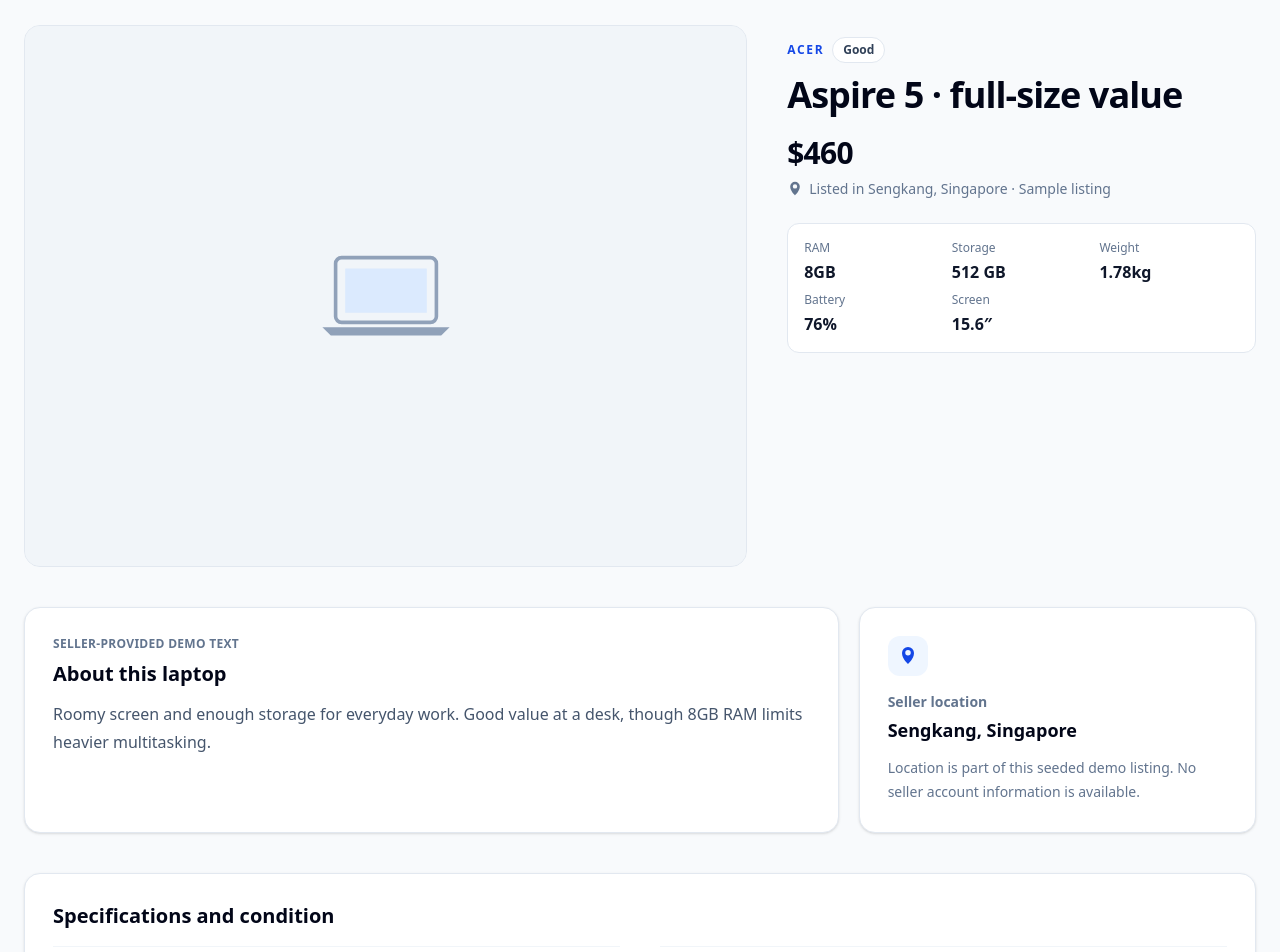
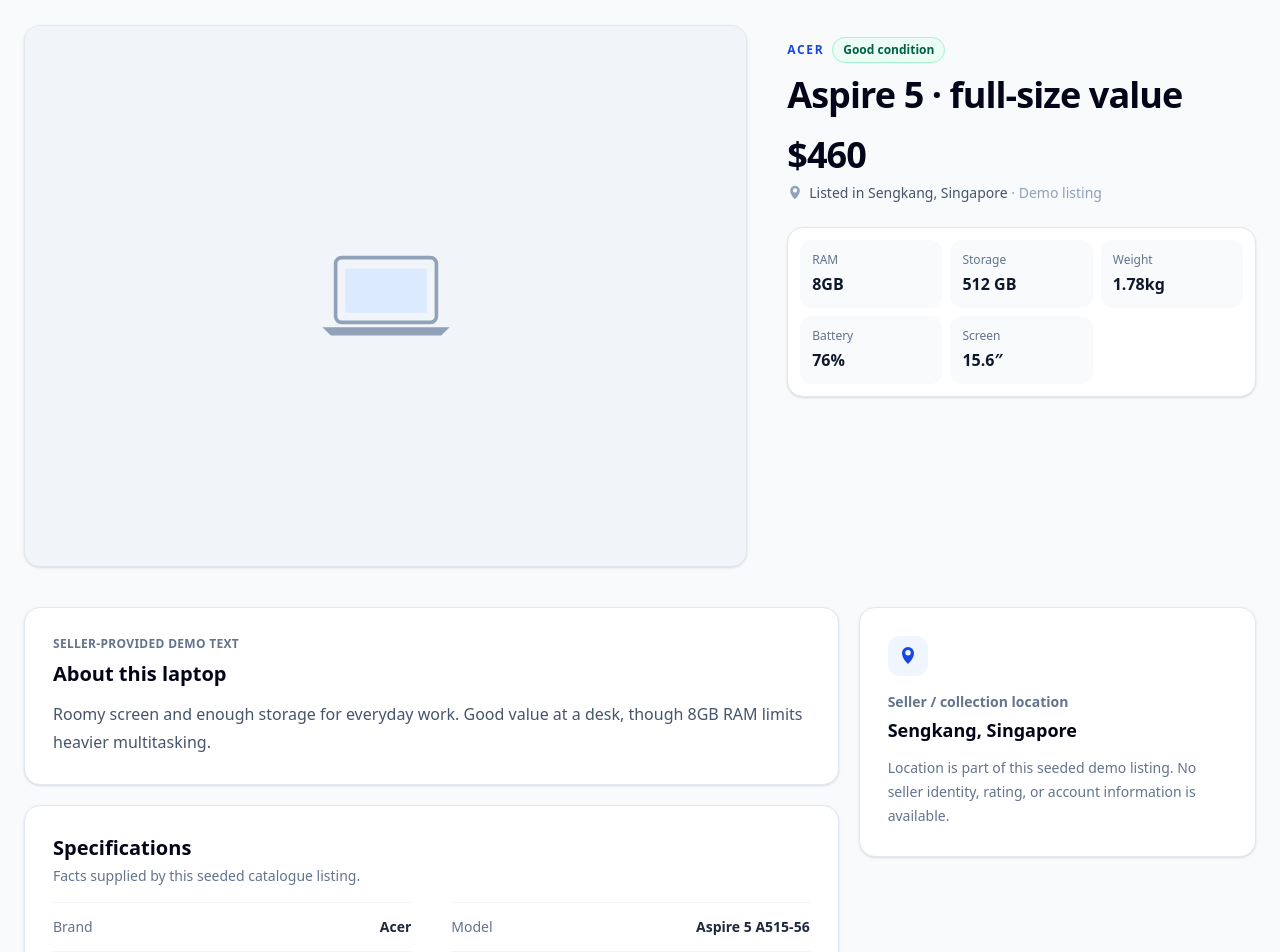
Before and after one commit to lowzhishengkitson/cognitiolabs-fde-marketplace, a Next.js app: page /listing/aspire-5-a515-56 in a window 1280 px wide. Shown: the part 140-1092 px from the top of the page. Built offline with nearby package versions, Linux system fonts and the light colour scheme.

Commit message:
Polish listing cards and image gallery experience

```diff
--- a/src/app/listing/[id]/page.tsx
+++ b/src/app/listing/[id]/page.tsx
@@ -3,7 +3,7 @@
 import { notFound } from "next/navigation";
 import { getListing, listings } from "@/data/listings";
 import { formatPrice, formatStorage } from "@/lib/listings/format";
-import { ListingImage } from "@/components/listing-image";
+import { ListingGallery } from "@/components/listing-gallery";
 
 type Props = { params: Promise<{ id: string }> };
 export function generateStaticParams() { return listings.map(({ id }) => ({ id })); }
@@ -16,7 +16,7 @@
   const item = getListing((await params).id);
   if (!item) notFound();
   const specs = [
-    ["CPU", item.cpu], ["GPU", item.gpu],
+    ["Brand", item.brand], ["Model", item.model], ["CPU", item.cpu], ["GPU", item.gpu],
     ["RAM", `${item.ramGB} GB`], ["Storage", formatStorage(item.storageGB)],
     ["Screen size", `${item.screenSizeInches} inches`], ["Weight", `${item.weightKg} kg`],
     ["Battery health", `${item.batteryHealth}%`], ["Condition", item.condition],
@@ -28,34 +28,39 @@
   ];
   return <main className="mx-auto max-w-7xl px-4 py-7 sm:px-6 sm:py-10">
     <Link href="/#catalogue" className="inline-flex min-h-10 items-center rounded-lg text-sm font-bold text-blue-700 underline decoration-blue-200 underline-offset-4 hover:decoration-blue-700 focus-visible:outline-2 focus-visible:outline-offset-2 focus-visible:outline-blue-700">← Back to listings</Link>
-    <div className="mt-5 grid min-w-0 gap-7 lg:grid-cols-5 lg:gap-10">
-      <ListingImage src={item.image} alt={`${item.title} product photo`} sizes="(min-width: 1024px) 60vw, 100vw" priority className="aspect-[4/3] w-full rounded-2xl border border-slate-200 lg:col-span-3" />
-      <div className="lg:col-span-2 lg:py-3">
-        <div className="flex flex-wrap items-center gap-2"><p className="text-xs font-bold uppercase tracking-[0.14em] text-blue-700">{item.brand}</p><span className="rounded-full border border-slate-200 bg-white px-2.5 py-1 text-xs font-semibold text-slate-700">{item.condition}</span></div>
-        <h1 className="mt-3 text-3xl font-bold tracking-tight text-slate-950 sm:text-4xl">{item.title}</h1>
-        <p className="mt-5 text-3xl font-extrabold tracking-tight text-slate-950">{formatPrice(item.price)}</p>
-        <p className="mt-2 flex items-start gap-1.5 text-sm text-slate-500"><svg viewBox="0 0 20 20" className="mt-0.5 h-4 w-4 shrink-0" fill="currentColor" aria-hidden="true"><path fillRule="evenodd" d="M10 18s6-5.1 6-11A6 6 0 1 0 4 7c0 5.9 6 11 6 11Zm0-8.5A2.5 2.5 0 1 0 10 4a2.5 2.5 0 0 0 0 5.5Z" clipRule="evenodd"/></svg>Listed in {item.sellerLocation} · Sample listing</p>
-        <dl className="mt-6 grid grid-cols-2 gap-2 rounded-xl border border-slate-200 bg-white p-4 sm:grid-cols-5 lg:grid-cols-2 xl:grid-cols-3">
-          {keySpecs.map(([label, value]) => <div key={label} className="min-w-0"><dt className="text-xs text-slate-500">{label}</dt><dd className="mt-1 break-words font-bold">{value}</dd></div>)}
+    <article className="mt-5">
+      <div className="grid min-w-0 gap-7 lg:grid-cols-5 lg:items-start lg:gap-10">
+        <ListingGallery images={item.images} title={item.title} />
+        <div className="min-w-0 lg:col-span-2 lg:py-3">
+          <div className="flex flex-wrap items-center gap-2"><p className="text-xs font-bold uppercase tracking-[0.14em] text-blue-700">{item.brand}</p><span className="rounded-full border border-emerald-200 bg-emerald-50 px-2.5 py-1 text-xs font-semibold text-emerald-800">{item.condition} condition</span></div>
+          <h1 className="mt-3 break-words text-3xl font-bold tracking-tight text-slate-950 sm:text-4xl">{item.title}</h1>
+          <p className="mt-5 text-3xl font-extrabold tracking-tight text-slate-950 sm:text-4xl">{formatPrice(item.price)}</p>
+          <p className="mt-2 flex items-start gap-1.5 text-sm text-slate-600"><svg viewBox="0 0 20 20" className="mt-0.5 h-4 w-4 shrink-0 text-slate-400" fill="currentColor" aria-hidden="true"><path fillRule="evenodd" d="M10 18s6-5.1 6-11A6 6 0 1 0 4 7c0 5.9 6 11 6 11Zm0-8.5A2.5 2.5 0 1 0 10 4a2.5 2.5 0 0 0 0 5.5Z" clipRule="evenodd"/></svg><span>Listed in {item.sellerLocation}<span className="text-slate-400"> · Demo listing</span></span></p>
+          <dl className="mt-6 grid grid-cols-2 gap-2 rounded-2xl border border-slate-200 bg-white p-3 shadow-sm sm:grid-cols-5 lg:grid-cols-2 xl:grid-cols-3">
+            {keySpecs.map(([label, value]) => <div key={label} className="min-w-0 rounded-xl bg-slate-50 px-3 py-3"><dt className="text-xs font-medium text-slate-500">{label}</dt><dd className="mt-1 break-words font-bold text-slate-900">{value}</dd></div>)}
           </dl>
         </div>
       </div>
-    <div className="mt-10 grid gap-5 lg:grid-cols-3">
-      <section className="rounded-2xl border border-slate-200 bg-white p-5 shadow-sm sm:p-7 lg:col-span-2" aria-labelledby="about-heading">
+      <div className="mt-10 grid min-w-0 gap-5 lg:grid-cols-3 lg:items-start">
+        <div className="min-w-0 space-y-5 lg:col-span-2">
+          <section className="rounded-2xl border border-slate-200 bg-white p-5 shadow-sm sm:p-7" aria-labelledby="about-heading">
             <p className="text-xs font-bold uppercase tracking-wide text-slate-500">Seller-provided demo text</p>
             <h2 id="about-heading" className="mt-2 text-xl font-bold text-slate-950">About this laptop</h2>
             <p className="mt-3 leading-7 text-slate-600">{item.description}</p>
           </section>
-      <aside className="rounded-2xl border border-slate-200 bg-white p-5 shadow-sm sm:p-7" aria-labelledby="location-heading">
+          <section className="rounded-2xl border border-slate-200 bg-white p-5 shadow-sm sm:p-7" aria-labelledby="specifications-heading">
+            <h2 id="specifications-heading" className="text-xl font-bold text-slate-950">Specifications</h2>
+            <p className="mt-1 text-sm text-slate-500">Facts supplied by this seeded catalogue listing.</p>
+            <dl className="mt-4 grid gap-x-10 sm:grid-cols-2">{specs.map(([label, value]) => <div key={label} className="flex min-w-0 justify-between gap-4 border-t border-slate-100 py-3.5 text-sm"><dt className="shrink-0 text-slate-500">{label}</dt><dd className="min-w-0 break-words text-right font-semibold text-slate-800">{value}</dd></div>)}</dl>
+          </section>
+        </div>
+        <aside className="rounded-2xl border border-slate-200 bg-white p-5 shadow-sm sm:p-7 lg:sticky lg:top-24" aria-labelledby="location-heading">
           <div className="flex h-10 w-10 items-center justify-center rounded-xl bg-blue-50 text-blue-700" aria-hidden="true"><svg viewBox="0 0 20 20" className="h-5 w-5" fill="currentColor"><path fillRule="evenodd" d="M10 18s6-5.1 6-11A6 6 0 1 0 4 7c0 5.9 6 11 6 11Zm0-8.5A2.5 2.5 0 1 0 10 4a2.5 2.5 0 0 0 0 5.5Z" clipRule="evenodd"/></svg></div>
-        <h2 id="location-heading" className="mt-4 text-sm font-semibold text-slate-500">Seller location</h2>
-        <p className="mt-1 text-lg font-bold text-slate-950">{item.sellerLocation}</p>
-        <p className="mt-3 text-sm leading-6 text-slate-500">Location is part of this seeded demo listing. No seller account information is available.</p>
+          <h2 id="location-heading" className="mt-4 text-sm font-semibold text-slate-500">Seller / collection location</h2>
+          <p className="mt-1 break-words text-lg font-bold text-slate-950">{item.sellerLocation}</p>
+          <p className="mt-3 text-sm leading-6 text-slate-500">Location is part of this seeded demo listing. No seller identity, rating, or account information is available.</p>
         </aside>
       </div>
-    <section className="mt-10 rounded-2xl border border-slate-200 bg-white p-5 shadow-sm sm:p-7" aria-labelledby="specifications-heading">
-      <h2 id="specifications-heading" className="text-xl font-bold text-slate-950">Specifications and condition</h2>
-      <dl className="mt-4 grid gap-x-10 sm:grid-cols-2">{specs.map(([label, value]) => <div key={label} className="flex min-w-0 justify-between gap-4 border-t border-slate-100 py-3.5 text-sm"><dt className="shrink-0 text-slate-500">{label}</dt><dd className="min-w-0 break-words text-right font-semibold text-slate-800">{value}</dd></div>)}</dl>
-    </section>
+    </article>
   </main>;
 }
--- /dev/null
+++ b/src/components/listing-gallery.tsx
@@ -0,0 +1,19 @@
+"use client";
+
+import { useState } from "react";
+import { ListingImage } from "@/components/listing-image";
+
+export function ListingGallery({ images, title }: { images?: string[]; title: string }) {
+  const available = images?.filter(Boolean) ?? [];
+  const [selected, setSelected] = useState(0);
+  const active = available[selected];
+
+  return <div className="min-w-0 lg:col-span-3">
+    <ListingImage key={active ?? "fallback"} src={active} alt={`${title} product photo${available.length > 1 ? ` ${selected + 1} of ${available.length}` : ""}`} sizes="(min-width: 1024px) 60vw, 100vw" priority className="aspect-[4/3] w-full rounded-2xl border border-slate-200 shadow-sm" />
+    {available.length > 1 && <div className="mt-3 flex gap-3 overflow-x-auto pb-1" aria-label="Listing photos">
+      {available.map((image, index) => <button key={image} type="button" onClick={() => setSelected(index)} aria-label={`Show photo ${index + 1} of ${available.length}`} aria-pressed={selected === index} className={`relative h-16 w-20 shrink-0 overflow-hidden rounded-lg border-2 bg-slate-100 transition focus-visible:outline-2 focus-visible:outline-offset-2 focus-visible:outline-blue-700 ${selected === index ? "border-blue-700" : "border-transparent hover:border-blue-300"}`}>
+        <ListingImage src={image} alt="" decorative sizes="80px" className="h-full w-full" />
+      </button>)}
+    </div>}
+  </div>;
+}
--- a/src/components/listing-image.tsx
+++ b/src/components/listing-image.tsx
@@ -9,19 +9,20 @@
   sizes: string;
   priority?: boolean;
   className?: string;
+  decorative?: boolean;
 };
 
-function Placeholder({ alt }: { alt: string }) {
-  return <div role="img" aria-label={`${alt} — image unavailable`} className="absolute inset-0 flex items-center justify-center bg-slate-100 text-slate-400">
+function Placeholder({ alt, decorative }: { alt: string; decorative: boolean }) {
+  return <div role={decorative ? undefined : "img"} aria-hidden={decorative || undefined} aria-label={decorative ? undefined : `${alt} — image unavailable`} className="absolute inset-0 flex items-center justify-center bg-slate-100 text-slate-400">
     <svg viewBox="0 0 120 80" className="h-20 w-28 sm:h-24 sm:w-36" fill="none" aria-hidden="true"><rect x="18" y="8" width="84" height="54" rx="5" stroke="currentColor" strokeWidth="3"/><path d="M7 66h106l-7 7H14l-7-7Z" fill="currentColor"/><path d="M26 17h68v37H26z" fill="#dbeafe"/></svg>
   </div>;
 }
 
-export function ListingImage({ src, alt, sizes, priority = false, className = "" }: Props) {
+export function ListingImage({ src, alt, sizes, priority = false, className = "", decorative = false }: Props) {
   const [failed, setFailed] = useState(false);
   const showImage = Boolean(src) && !failed;
   return <div className={`relative overflow-hidden bg-slate-100 ${className}`}>
-    {!showImage && <Placeholder alt={alt} />}
+    {!showImage && <Placeholder alt={alt} decorative={decorative} />}
     {showImage && <Image src={src!} alt={alt} fill sizes={sizes} priority={priority} onError={() => setFailed(true)} className="object-cover transition duration-300 group-hover:scale-[1.02]" />}
   </div>;
 }
--- a/src/data/listings.ts
+++ b/src/data/listings.ts
@@ -1,7 +1,7 @@
 export type Listing = {
   id: string; title: string; brand: string; model: string; price: number;
-  /** Optional local path under /public, for example /listings/thinkpad-t14.webp. */
-  image?: string;
+  /** Optional local paths under /public, for example /listings/thinkpad-t14.webp. */
+  images?: string[];
   cpu: string; gpu: string; ramGB: number; storageGB: number;
   screenSizeInches: number; weightKg: number;
   condition: "Like new" | "Good" | "Fair"; batteryHealth: number;
```
Also changed, not shown: src/components/listing-card.tsx (+3 -4 lines), public/listings/README.md. Lines whose indentation alone changed are shown as unchanged.
